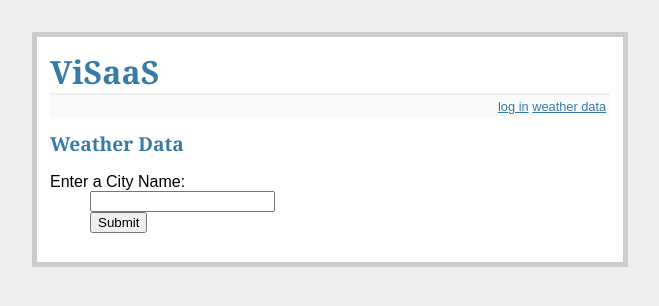
After one commit to pdp2121/VISaaS, a Flask app: page /weather in a window 1280 px wide. The commit adds this page. Shown: the top 306 px of the page, without its empty margins (310-969 px from the left). Run offline with Flask 2, Linux system fonts and the light colour scheme.

Commit message:
add weather data API

```diff
--- a/flaskr.py
+++ b/flaskr.py
@@ -3,6 +3,7 @@ from flask import (
     Flask, request, session, g, redirect, url_for, abort,
     render_template, flash)
 from contextlib import closing
+import Weather
 
 # Configuration
 DATABASE = 'flaskr.db'
@@ -42,6 +43,18 @@ def show_entries():
     entries = [dict(title=row[0], text=row[1]) for row in cur.fetchall()]
     return render_template('show_entries.html', entries=entries)
 
+@app.route('/weather', methods=['GET', 'POST'])
+def show_weather():
+    error = None
+    weather = None
+    if request.method == 'POST':
+        weather = Weather.getCurrentWeather(request.form['city_name'])
+        if not weather:
+            error = 'Invalid city name'
+    return render_template('weather.html', error=error, weather = weather)
+
+
+
 
 @app.route('/add', methods=['POST'])
 def add_entry():
--- a/templates/layout.html
+++ b/templates/layout.html
@@ -1,14 +1,15 @@
 <!doctype html>
-<title>Flaskr</title>
+<title>ViSaaS</title>
 <link rel=stylesheet type=text/css href="{{ url_for('static', filename='style.css') }}">
 <div class=page>
-  <h1>Flaskr</h1>
+  <h1>ViSaaS</h1>
   <div class=metanav>
   {% if not session.logged_in %}
     <a href="{{ url_for('login') }}">log in</a>
   {% else %}
     <a href="{{ url_for('logout') }}">log out</a>
   {% endif %}
+  <a href="{{ url_for('weather') }}">weather data</a>
   </div>
   {% for message in get_flashed_messages() %}
     <div class=flash>{{ message }}</div>
--- /dev/null
+++ b/templates/weather.html
@@ -0,0 +1,18 @@
+{% extends "layout.html" %}
+{% block body %}
+  <h2>Weather Data</h2>
+  {% if error %}<p class=error><strong>Error:</strong> {{ error }}{% endif %}
+  <form action="{{ url_for('weather') }}" method=post>
+    <dl>
+      <dt>Enter a City Name:
+      <dd><input type=text name=cityname>
+      <dd><input type=submit value=Submit>
+    </dl>
+  </form>
+  {% if weather %}
+  <p>Current temperature: {{weather["current_temperature"]}}</p>
+  <p>Current pressure: {{weather["current_pressure"]}}</p>
+  <p>Current humidity: {{weather["current_humidity"]}}</p>
+  <p>Description: {{weather["description"]}}</p>
+  {% endif %}
+{% endblock %}
```
Also changed, not shown: weather.py (added, +20 -0 lines), 1 other file.
